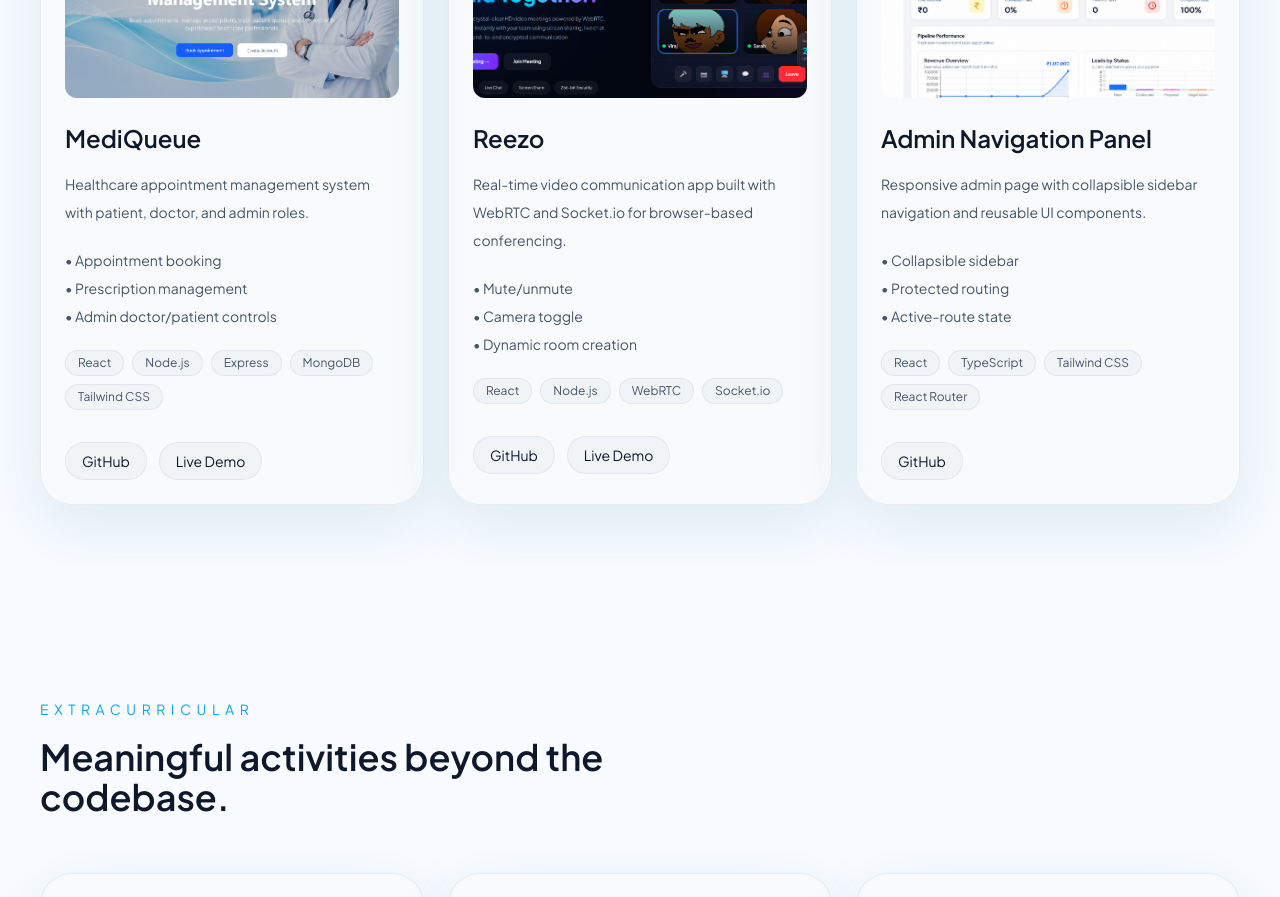
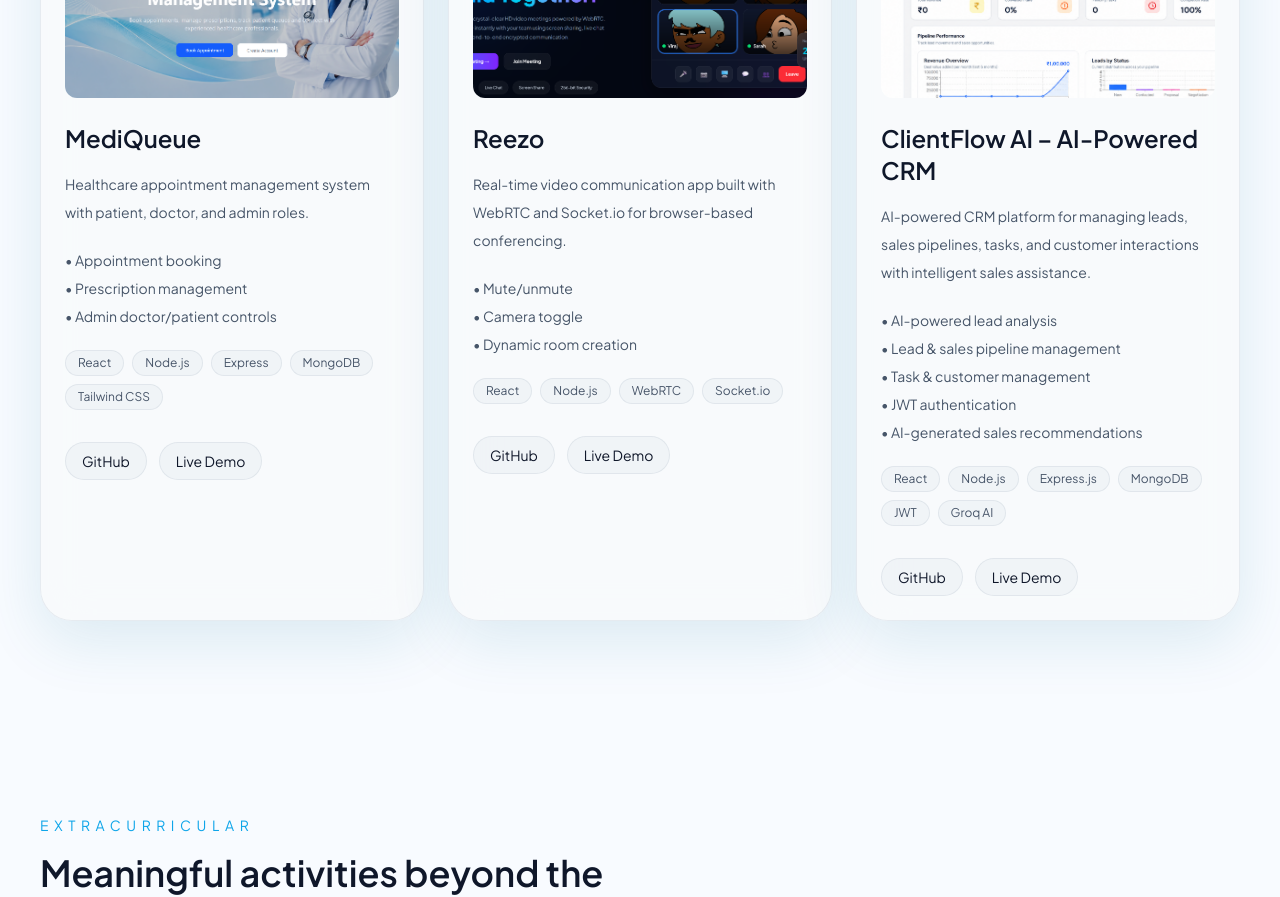
Before and after one commit to Virajkamble632/Viraj_Portfolio, a React (Vite) app: page / in a window 1280 px wide. Shown: the part 5040-5937 px from the top of the page. Built offline with nearby package versions, Linux system fonts and the light colour scheme.

Commit message:
Clientflow project added

```diff
--- a/src/components/Projects/Projects.jsx
+++ b/src/components/Projects/Projects.jsx
@@ -1,6 +1,6 @@
 import { motion } from 'framer-motion'
 import mediqueueImage from '../../assets/mediqueue.png'
-import adminPageImage from '../../assets/clientflow.png'
+import clientflowImage from '../../assets/clientflow.png'
 import Reezo from '../../assets/reezo.png';
 
 const projects = [
@@ -23,13 +23,13 @@ const projects = [
     image: Reezo,
   },
   {
-    title: 'Admin Navigation Panel',
-    description: 'Responsive admin page with collapsible sidebar navigation and reusable UI components.',
-    features: ['Collapsible sidebar', 'Protected routing', 'Active-route state'],
-    stack: ['React', 'TypeScript', 'Tailwind CSS', 'React Router'],
-    github: 'https://github.com/codolog-Workspace/CODOLOG_ADMIN.git',
-    demo: null,
-    image: adminPageImage,
+  title: 'ClientFlow AI – AI-Powered CRM',
+  description: 'AI-powered CRM platform for managing leads, sales pipelines, tasks, and customer interactions with intelligent sales assistance.',
+  features: ['AI-powered lead analysis', 'Lead & sales pipeline management', 'Task & customer management','JWT authentication','AI-generated sales recommendations'],
+  stack: ['React', 'Node.js', 'Express.js', 'MongoDB', 'JWT', 'Groq AI'],
+  github: 'https://github.com/Virajkamble632/ClientFlow.git',
+  demo: 'https://clientflow-lovat-nine.vercel.app',
+  image: clientflowImage,
   },
 ]
 
```
